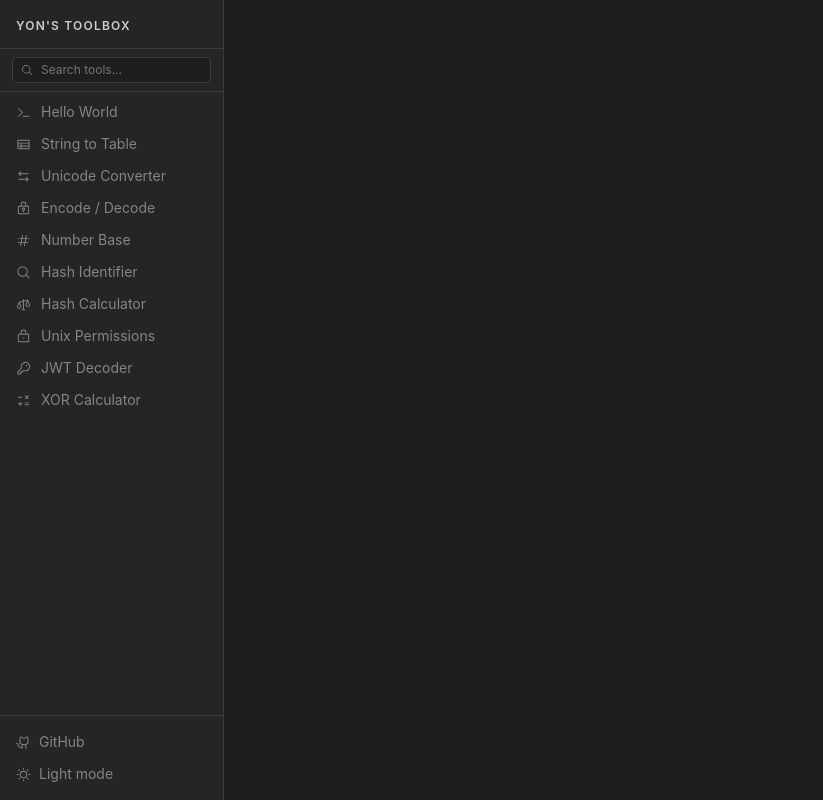
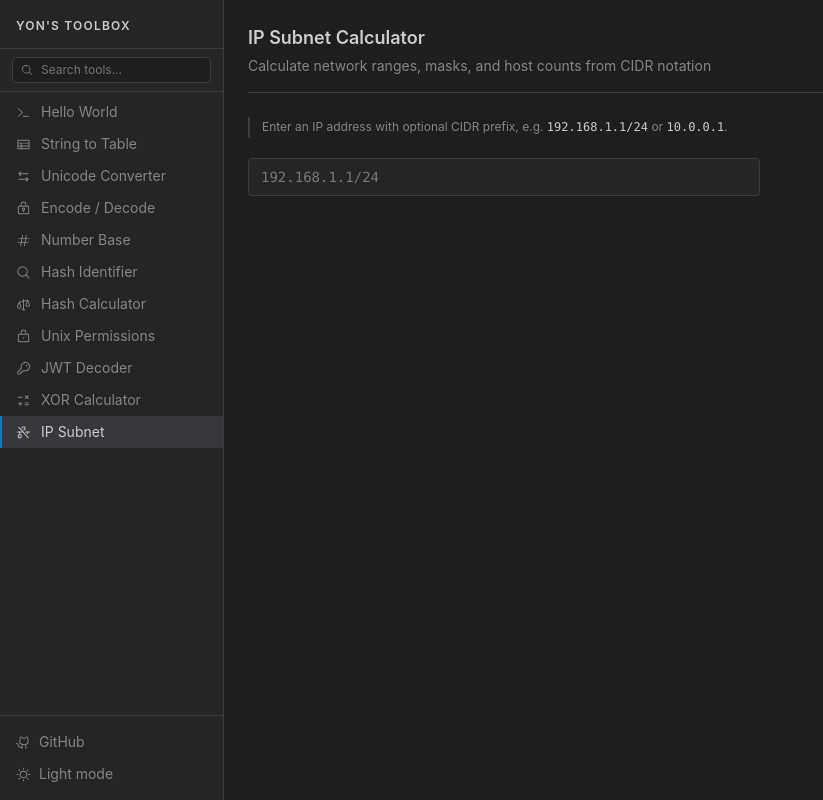
Before and after one commit to YonLiud/web-re-toolbox, a React (Vite) app: page /ip-subnet in a window 1280 px wide. Shown: the whole page, without its empty margins (0-823 px from the left). Built offline with nearby package versions, Linux system fonts and the light colour scheme.

Commit message:
feat: ip cidr subnet calc

```diff
--- /dev/null
+++ b/src/tools/ip-subnet/index.tsx
@@ -0,0 +1,144 @@
+import { useState, useMemo } from 'react'
+import { NetworkSlash } from '@phosphor-icons/react'
+import { ToolLayout } from '../../components/ToolLayout'
+import type { Tool } from '../types'
+
+function ipToInt(ip: string): number {
+  const parts = ip.split('.').map(Number)
+  return ((parts[0] << 24) | (parts[1] << 16) | (parts[2] << 8) | parts[3]) >>> 0
+}
+
+function intToIp(n: number): string {
+  return [24, 16, 8, 0].map(s => (n >>> s) & 0xff).join('.')
+}
+
+function intToBin(n: number): string {
+  return n.toString(2).padStart(32, '0').match(/.{8}/g)!.join('.')
+}
+
+function ipClass(ip: number): string {
+  const first = ip >>> 24
+  if (first < 128) return 'A'
+  if (first < 192) return 'B'
+  if (first < 224) return 'C'
+  if (first < 240) return 'D (Multicast)'
+  return 'E (Reserved)'
+}
+
+function isPrivate(ip: number): boolean {
+  const a = ip >>> 24
+  const b = (ip >>> 16) & 0xff
+  return (
+    a === 10 ||
+    (a === 172 && b >= 16 && b <= 31) ||
+    (a === 192 && b === 168) ||
+    (a === 127)
+  )
+}
+
+function calculate(cidr: string) {
+  const match = cidr.trim().match(/^(\d{1,3}(?:\.\d{1,3}){3})(?:\/(\d{1,2}))?$/)
+  if (!match) return null
+
+  const ipStr = match[1]
+  const prefix = match[2] !== undefined ? parseInt(match[2]) : 32
+
+  const parts = ipStr.split('.').map(Number)
+  if (parts.some(p => p > 255) || prefix > 32) return null
+
+  const ip      = ipToInt(ipStr)
+  const mask    = prefix === 0 ? 0 : (0xffffffff << (32 - prefix)) >>> 0
+  const network = (ip & mask) >>> 0
+  const bcast   = (network | (~mask >>> 0)) >>> 0
+  const hosts   = prefix >= 31 ? Math.pow(2, 32 - prefix) : Math.pow(2, 32 - prefix) - 2
+  const first   = prefix >= 31 ? network : network + 1
+  const last    = prefix >= 31 ? bcast   : bcast - 1
+
+  return { ip, mask, network, bcast, first, last, hosts, prefix, ipStr }
+}
+
+function Row({ label, value, mono = true, sub }: { label: string; value: string; mono?: boolean; sub?: string }) {
+  return (
+    <div className="flex items-start justify-between py-2 border-b border-vs-border last:border-0 gap-4">
+      <div className="flex flex-col">
+        <span className="text-vs-muted text-xs">{label}</span>
+        {sub && <span className="text-vs-muted text-xs font-mono mt-0.5">{sub}</span>}
+      </div>
+      <span className={`text-vs-text text-sm text-right ${mono ? 'font-mono' : ''}`}>{value}</span>
+    </div>
+  )
+}
+
+function IPSubnet() {
+  const [input, setInput] = useState('')
+
+  const result = useMemo(() => input.trim() ? calculate(input) : null, [input])
+  const invalid = input.trim() && result === null
+
+  return (
+    <ToolLayout title="IP Subnet Calculator" description="Calculate network ranges, masks, and host counts from CIDR notation">
+      <div className="flex flex-col gap-5 max-w-lg">
+
+        <p className="text-vs-muted text-xs border-l-2 border-vs-border pl-3 leading-relaxed">
+          Enter an IP address with optional CIDR prefix, e.g. <span className="font-mono text-vs-text">192.168.1.1/24</span> or <span className="font-mono text-vs-text">10.0.0.1</span>.
+        </p>
+
+        <input
+          type="text"
+          value={input}
+          onChange={e => setInput(e.target.value)}
+          placeholder="192.168.1.1/24"
+          spellCheck={false}
+          className={`w-full bg-vs-sidebar border text-vs-text text-sm font-mono px-3 py-2 rounded outline-none transition-colors ${
+            invalid ? 'border-red-500' : 'border-vs-border focus:border-vs-accent'
+          }`}
+        />
+        {invalid && <p className="text-red-500 text-xs -mt-3">Invalid IP or CIDR notation.</p>}
+
+        {result && (
+          <div className="flex flex-col gap-4">
+
+            {/* Tags */}
+            <div className="flex gap-2 flex-wrap">
+              <span className="text-xs px-2 py-1 rounded border border-vs-border text-vs-muted">
+                Class {ipClass(result.ip)}
+              </span>
+              <span className={`text-xs px-2 py-1 rounded border ${
+                isPrivate(result.ip)
+                  ? 'border-vs-border text-vs-muted'
+                  : 'border-yellow-500 text-yellow-500'
+              }`}>
+                {isPrivate(result.ip) ? 'Private' : 'Public'}
+              </span>
+              <span className="text-xs px-2 py-1 rounded border border-vs-border text-vs-muted">
+                /{result.prefix}
+              </span>
+            </div>
+
+            <div className="bg-vs-sidebar border border-vs-border rounded px-3">
+              <Row label="IP Address"       value={intToIp(result.ip)}       sub={intToBin(result.ip)} />
+              <Row label="Subnet Mask"      value={intToIp(result.mask)}     sub={intToBin(result.mask)} />
+              <Row label="Wildcard Mask"    value={intToIp(~result.mask >>> 0)} />
+              <Row label="Network Address"  value={intToIp(result.network)}  />
+              <Row label="Broadcast"        value={intToIp(result.bcast)}    />
+              <Row label="First Host"       value={intToIp(result.first)}    />
+              <Row label="Last Host"        value={intToIp(result.last)}     />
+              <Row label="Usable Hosts"     value={result.hosts.toLocaleString()} />
+            </div>
+
+          </div>
+        )}
+      </div>
+    </ToolLayout>
+  )
+}
+
+export default {
+  meta: {
+    slug: 'ip-subnet',
+    name: 'IP Subnet',
+    description: 'Calculate network ranges, masks, and host counts from CIDR',
+    icon: NetworkSlash,
+  },
+  Component: IPSubnet,
+} satisfies Tool
--- a/src/tools/registry.ts
+++ b/src/tools/registry.ts
@@ -9,6 +9,7 @@ import HashCalculator from './hash-calculator'
 import UnixPermissions from './unix-permissions'
 import JWTDecoder from './jwt-decoder'
 import XORCalculator from './xor-calculator'
+import IPSubnet from './ip-subnet'
 
 export const tools: Tool[] = [
   HelloWorld,
@@ -21,4 +22,5 @@ export const tools: Tool[] = [
   UnixPermissions,
   JWTDecoder,
   XORCalculator,
+  IPSubnet,
 ]
```
